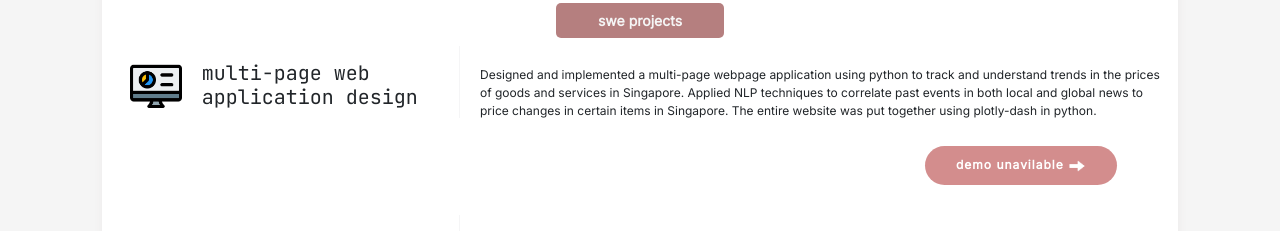
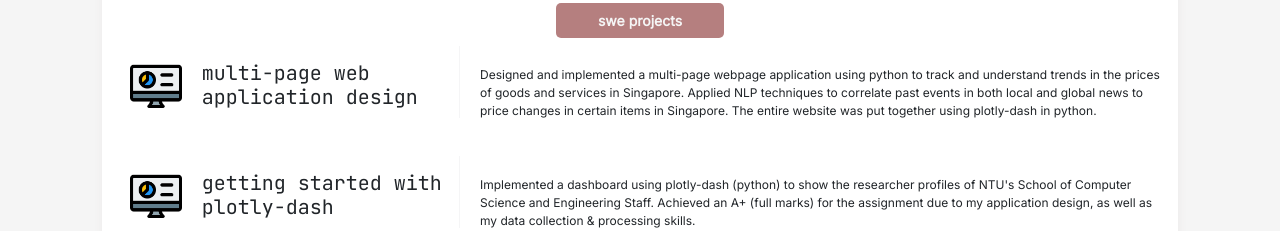
Before and after one commit to meowster99/meowster99.github.io, a website: page index.html in a window 1280 px wide. Shown: the part 1431-1662 px from the top of the page. Drawn offline with Linux system fonts and the light colour scheme; files whose address does not match are found by name.

Commit message:
Update index.html

```diff
--- a/index.html
+++ b/index.html
@@ -237,9 +237,9 @@
                             The entire website was put together using plotly-dash in python.
                         </p>
                     </div>
-                    <div class="row button-row">
+                    <!-- <div class="row button-row">
                         <a class="action-button-download-light disabled" href="static/assets/dashboard-project-description.pdf" target="_blank">demo unavilable  <img src="static/assets/arrow.png" height="18"></a>
-                    </div>
+                    </div> -->
                 </div>
             </div>
             <div class="row align-self-center">
```
